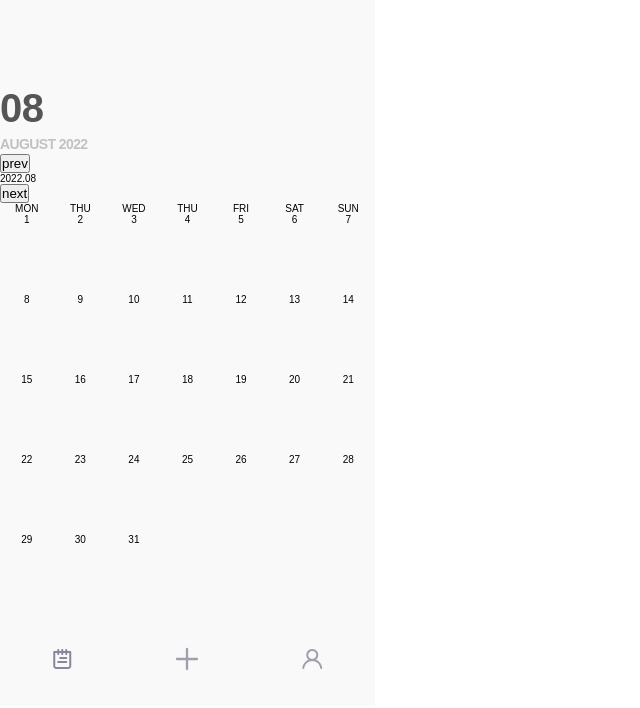
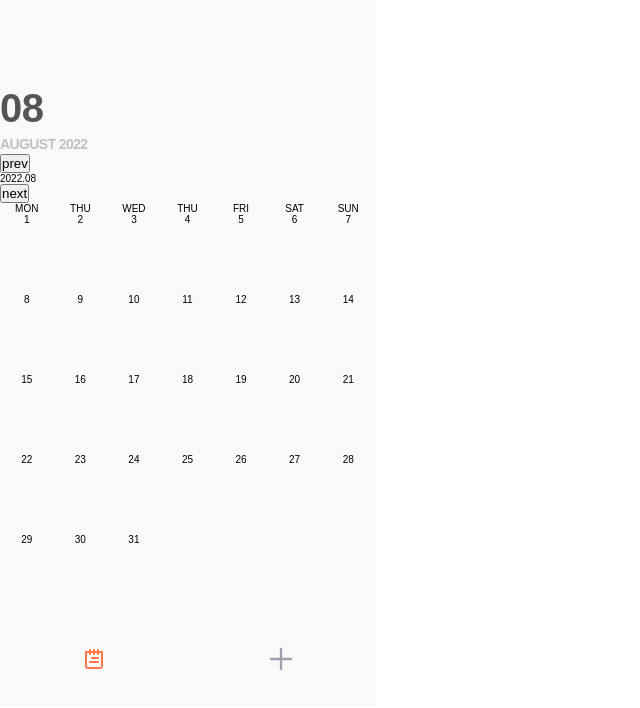
Before and after one commit to sseung95/my-calendar, a React (Vite) app: page / in a window 1280 px wide. Shown: the top 708 px of the page, without its empty margins (0-640 px from the left). Built offline with nearby package versions, Linux system fonts and the light colour scheme.

Commit message:
Feat: Change Navigation link to NavLink
- 기존 a 태그였던 링크 이동 기능을 NavLink 로 변경

```diff
--- a/src/components/calendar/AddTaskForm.tsx
+++ b/src/components/calendar/AddTaskForm.tsx
@@ -7,6 +7,7 @@ import { setHours, setMinutes } from 'date-fns';
 import { useDispatch, useSelector } from 'react-redux';
 import { taskActions } from '../../store/taskSlice';
 import { RootState } from '../../store';
+import { useNavigate } from 'react-router';
 
 type task = {
   id: string;
@@ -31,6 +32,7 @@ const AddTaskForm = () => {
   const [isInvalid, setIsInvalid] = useState(false);
 
   const dispatch = useDispatch();
+  const navigate = useNavigate();
   const isEditing = useSelector((state: RootState) => state.task.isEditing);
 
   const handleAddTask = () => {
@@ -54,6 +56,7 @@ const AddTaskForm = () => {
       };
 
       dispatch(taskActions.addItem(taskItem));
+      navigate('/');
     }
   };
 
--- a/src/components/layout/Navigation.tsx
+++ b/src/components/layout/Navigation.tsx
@@ -1,28 +1,39 @@
 /** @jsxImportSource @emotion/react */
 import { css } from '@emotion/react';
+import { Link, NavLink } from 'react-router-dom';
 
 import calendarIcon from '../../assets/calendar-icon.svg';
+import activeCalendarIcon from '../../assets/calendar-orange-icon.svg';
 import plusIcon from '../../assets/plus-icon.svg';
-import userIcon from '../../assets/user-icon.svg';
+import activePlusIcon from '../../assets/plus-orange-icon.svg';
 
 const Navigation = () => {
   return (
     <nav css={Nav}>
       <ul css={Ul}>
         <li>
-          <a href="/">
-            <img src={calendarIcon} alt="캘린더" />
-          </a>
+          <NavLink
+            to="/"
+            children={(navData) =>
+              navData.isActive ? (
+                <img src={activeCalendarIcon} alt="캘린더" />
+              ) : (
+                <img src={calendarIcon} alt="캘린더" />
+              )
+            }
+          />
         </li>
         <li>
-          <a href="/add">
-            <img src={plusIcon} alt="일정 추가" />
-          </a>
-        </li>
-        <li>
-          <a href="/mypage">
-            <img src={userIcon} alt="마이페이지" />
-          </a>
+          <NavLink
+            to="/add"
+            children={(navData) =>
+              navData.isActive ? (
+                <img src={activePlusIcon} alt="일정 추가" />
+              ) : (
+                <img src={plusIcon} alt="일정 추가" />
+              )
+            }
+          />
         </li>
       </ul>
     </nav>
```
Also changed, not shown: src/assets/calendar-orange-icon.svg (added), src/assets/plus-orange-icon.svg (added).
